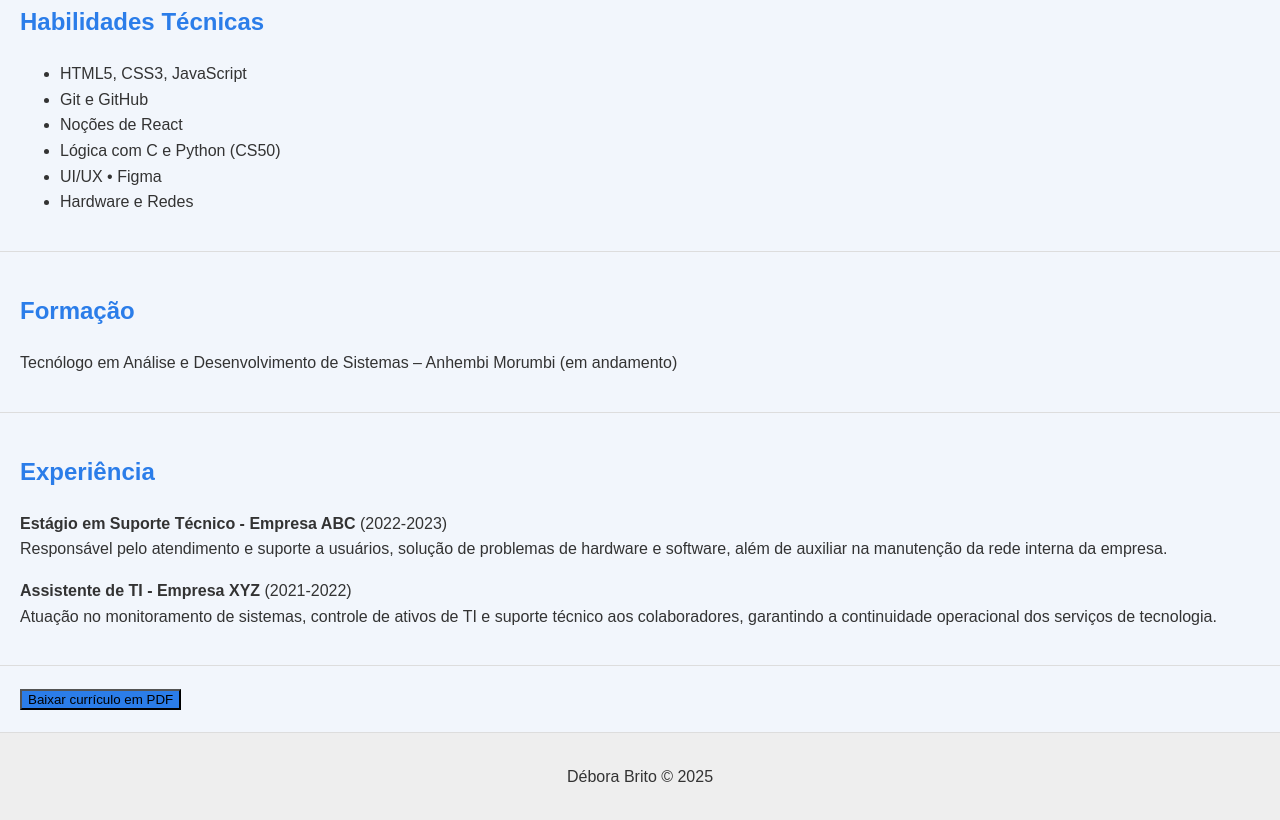
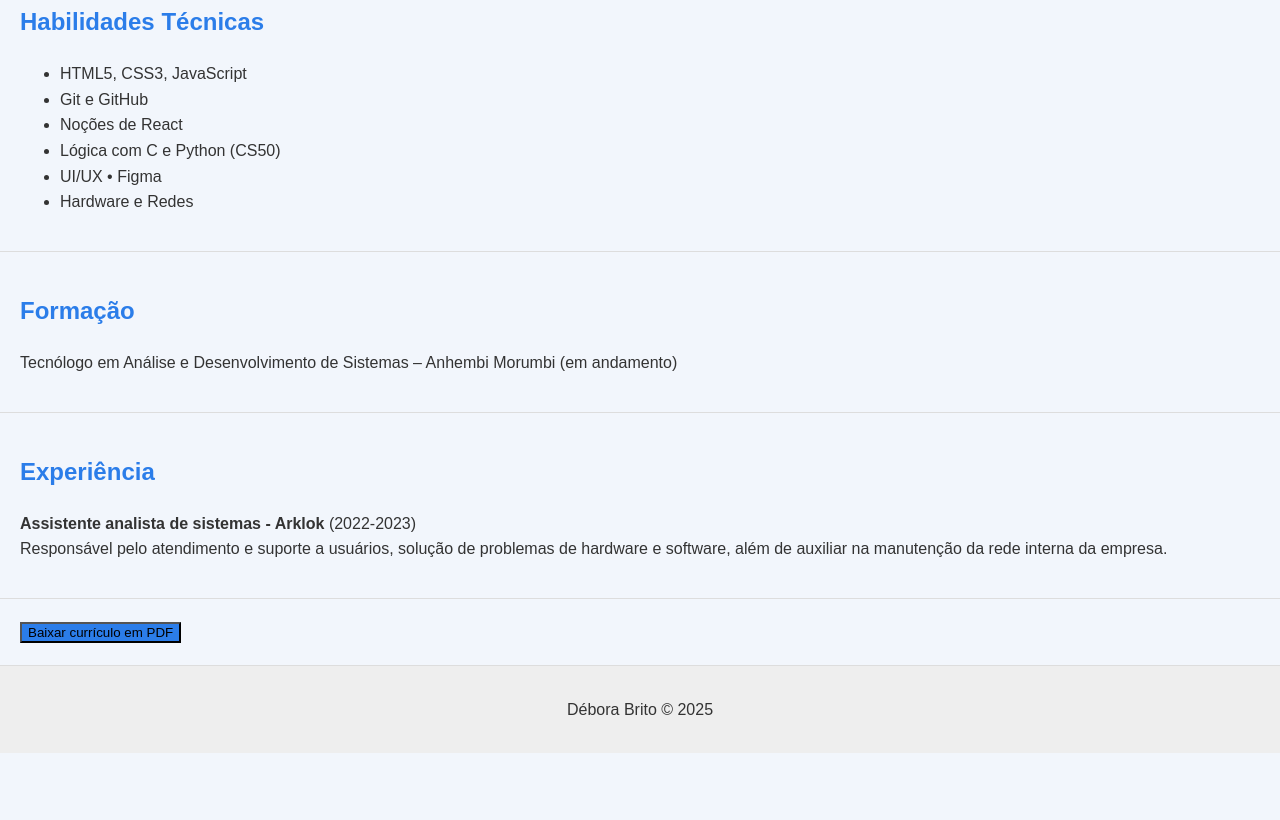
Before and after one commit to deboracastrob/curr-culo, a plain HTML site: page index.html in a window 1280 px wide. Shown: the part 399-1219 px from the top of the page. After the commit the page ends 1152 px from the top, so only its background shows below. Drawn offline with nearby package versions, Linux system fonts and the light colour scheme.

Commit message:
index.html
index

```diff
--- a/index.html
+++ b/index.html
@@ -37,11 +37,10 @@
 
   <section class="section">
     <h2>Experiência</h2>
-    <p><strong>Estágio em Suporte Técnico - Empresa ABC</strong> (2022-2023)<br/>
+    <p><strong>Assistente analista de sistemas - Arklok </strong> (2022-2023)<br/>
     Responsável pelo atendimento e suporte a usuários, solução de problemas de hardware e software, além de auxiliar na manutenção da rede interna da empresa.</p>
 
-    <p><strong>Assistente de TI - Empresa XYZ</strong> (2021-2022)<br/>
-    Atuação no monitoramento de sistemas, controle de ativos de TI e suporte técnico aos colaboradores, garantindo a continuidade operacional dos serviços de tecnologia.</p>
+
   </section>
 
   <!-- Botão para baixar PDF -->
```
